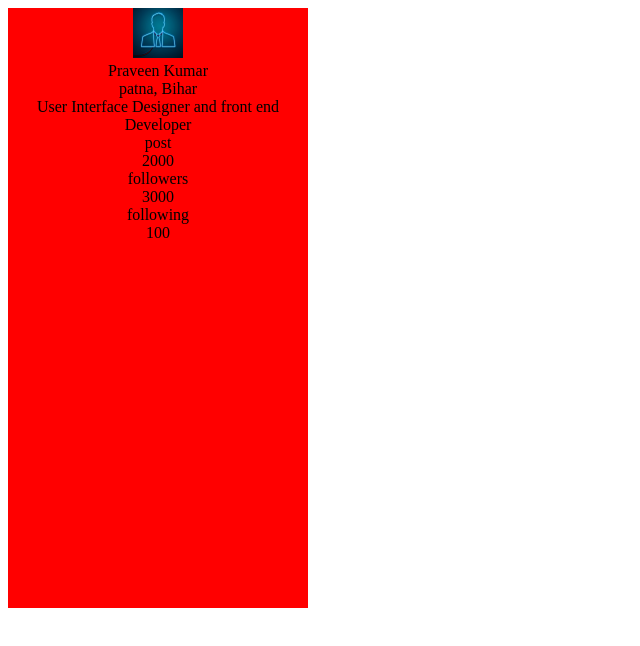
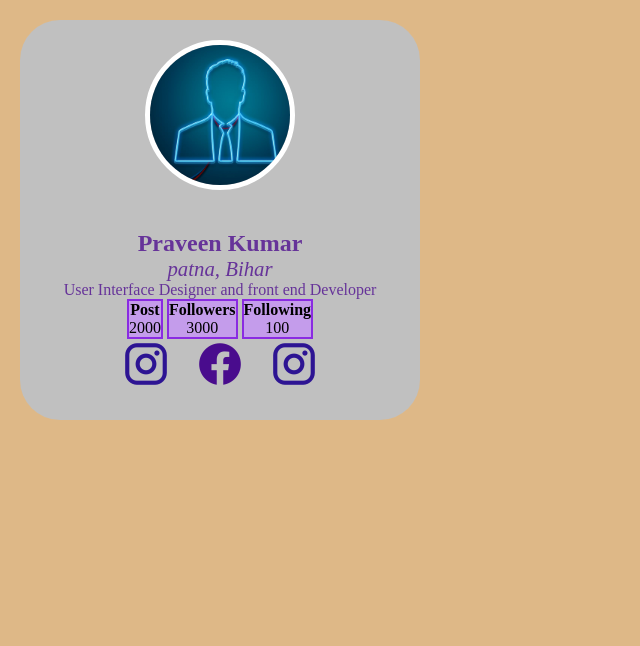
Before and after one commit to 2021-1-RV/UserCard, a plain HTML site: page index.html in a window 1280 px wide. Shown: the whole page, without its empty margins (0-640 px from the left). Drawn offline with Linux system fonts and the light colour scheme.

Commit message:
done card

```diff
--- a/css/style.css
+++ b/css/style.css
@@ -1,17 +1,77 @@
-.userCard{
-    background-color:red ;
-    width: 300px;
-    height: 600px;
-    text-align: center;
+*{
+    box-sizing: border-box;
+    margin: 0 auto;
 }
 
-#button{
-    background-color:blueviolet;
-    border: none;
-    color: green;
-    padding: 15px 32px;
+body{
+    background: burlywood;
+}
+
+.userCard{
+    width: 100%;
+    height: 400px;
+    min-width: 220px;
+    max-width: 400px;
+    background: silver;
+    margin: 20px;
+    color: rebeccapurple;
+    overflow: hidden;
+    border: 10px;
     text-align: center;
-    text-decoration: none;
+    font-size: 16px;
+    border-radius: 10%;
+}
+
+.userImageContainer{
+    width: 150px;
+    height: 150px;
+    overflow: hidden;
+    border: 5px solid white;
+    border-radius: 50%;
+}
+
+.userImageContainer > img{
+    width: inherit;
+    height: inherit;
+    object-fit: cover;
+}
+
+.userInfoContainer{
+    padding: 20px;
+}
+
+.userStatItem{
     display: inline-block;
-    font-size: 16px;
+    background-color: rgb(196, 156, 235);
+    color: black;
+    border: 2px solid blueviolet;
 }
+
+.userCard > *{
+    display:block;
+    vertical-align:top;
+    margin-top: 20px;
+}
+
+.inst,
+.fb,
+.tel{
+    margin-bottom: 20px;
+    margin-left: 10px;
+    margin-right: 10px;
+}
+
+.userFullName{
+    font-weight: bold;
+    font-size: 1.5em;
+}
+
+.userLink{
+    font-size: 1.3em;
+    font-style: italic;
+}
+
+.statName{
+    font-weight: bold;
+    font-style: ;
+}
--- a/index.html
+++ b/index.html
@@ -10,30 +10,37 @@
 <body>
     <div class="userCard">
 
-        <div class="userImage">
-            <img src="./img/pic.jpg" width="50px" height="50px">
+        <div class="userImageContainer">
+            <img src="./img/pic.jpg">
         </div>
 
         <div class="userInfoContainer">
             <div class="userFullName">Praveen Kumar</div>
             <div class="userLink">patna, Bihar</div>
             <div class="userInfo">User Interface Designer and front end Developer</div>
+
             <div class="userStatContainer">
                 <div class="userStatItem">
-                    <div class="statName">post</div>
+                    <div class="statName">Post</div>
                     <div class="statValue">2000</div>
                 </div>
                 <div class="userStatItem">
-                    <div class="statName">followers</div>
+                    <div class="statName">Followers</div>
                     <div class="statValue">3000</div>
                 </div>
                 <div class="userStatItem">
-                    <div class="statName">following</div>
+                    <div class="statName">Following</div>
                     <div class="statValue">100</div>
                 </div>
             </div>
+
+            <div class="userWeb">
+                    <img class="inst" src="./img/instagram.png" alt="inst">
+                    <img class="fb" src="./img/facebook.png" alt="fb">
+                    <img class="tel" src="./img/instagram.png" alt="tel">
+            </div>
+
         </div>
-
     </div>
 
 </body>
```
Also changed, not shown: img/facebook.png (added), img/instagram.png (added).
